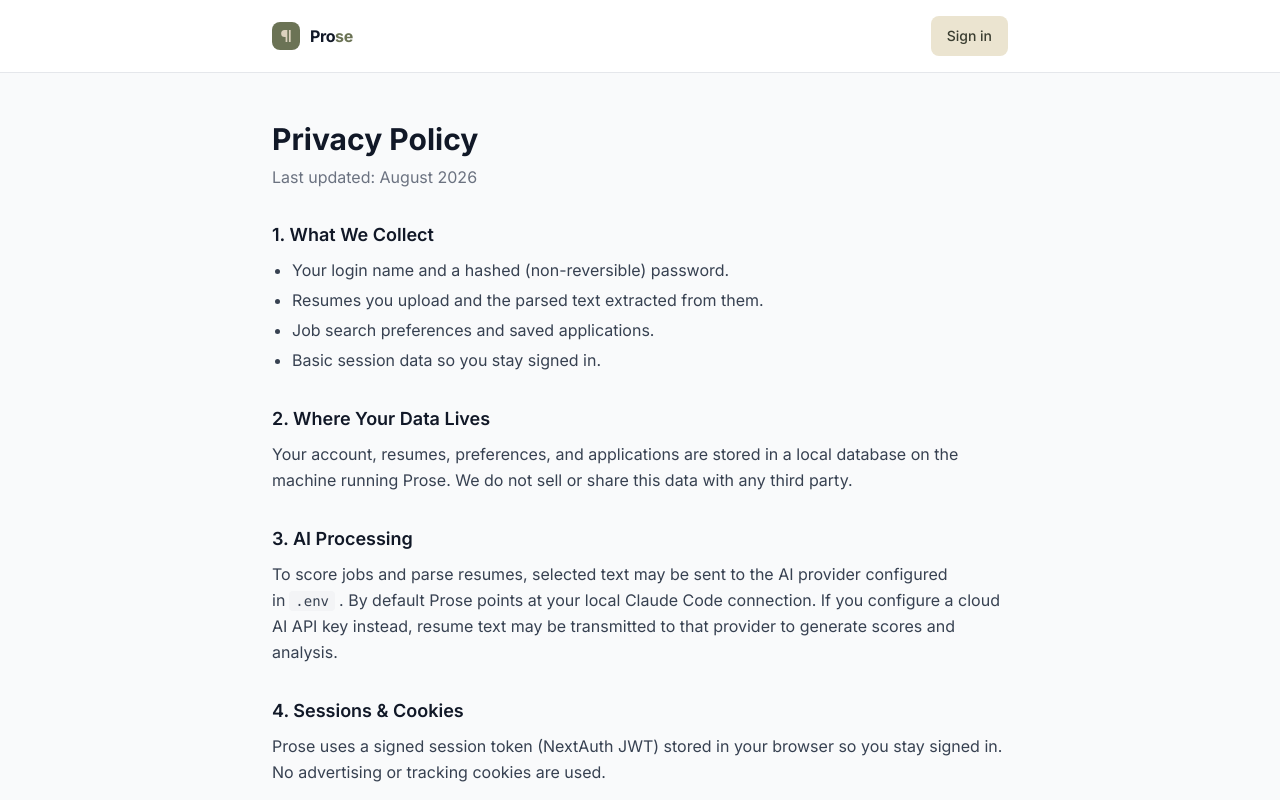
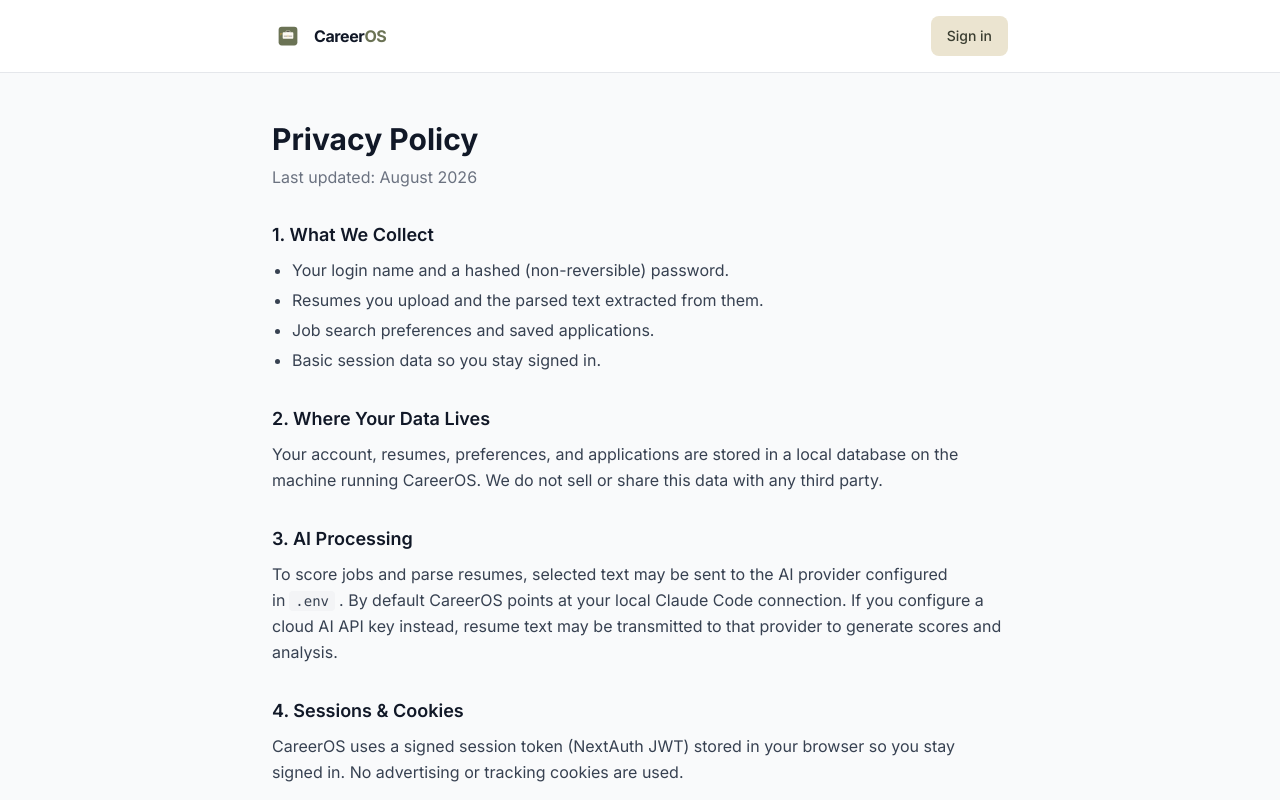
Before and after one commit to yaswanth67/CareerOS, a Next.js app: page /privacy in a window 1280 px wide. Shown: the top 800 px of the page. Built offline with nearby package versions, Linux system fonts and the light colour scheme.

Commit message:
Name and logo update

```diff
--- a/package.json
+++ b/package.json
@@ -1,5 +1,5 @@
 {
-  "name": "prose",
+  "name": "careeros",
   "version": "0.1.0",
   "private": true,
   "scripts": {
--- a/scripts/setup.mjs
+++ b/scripts/setup.mjs
@@ -1,6 +1,6 @@
 #!/usr/bin/env node
 /**
- * One-command first-run setup for Prose.
+ * One-command first-run setup for CareerOS.
  *
  * Installs everything — app dependencies, the SQLite database, and the
  * career-ops workspace — from a single command. Safe to re-run (idempotent):
--- a/src/app/globals.css
+++ b/src/app/globals.css
@@ -39,7 +39,20 @@
     --ring: 107 115 85;
 
     --radius: 0.75rem;
+    /* Mark-specific color vars: used by inline SVG mark to adapt to theme */
+    --mark-bg: 107 115 85; /* default: primary */
+    --mark-foreground: 252 249 242; /* default: primary-foreground */
+    --mark-accent: 212 168 67; /* accent/gold */
+    --mark-stroke: 45 40 35; /* dark stroke */
   }
+
+/* Dark mode overrides for the mark: invert tile so it stands out on dark pages */
+.dark {
+  --mark-bg: 252 249 242; /* cream tile on dark backgrounds */
+  --mark-foreground: 45 40 35; /* dark briefcase on cream tile */
+  --mark-accent: 212 168 67;
+  --mark-stroke: 252 249 242;
+}
 }
 
 * {
@@ -288,6 +301,19 @@
 
   .slide-down {
     animation: slideDown 0.4s cubic-bezier(0.16, 1, 0.3, 1) forwards;
+  }
+
+  /* Prevent invisible white text on light backgrounds
+     When an element uses `text-white` but sits on a light background
+     (card / bg-white / belgium off-white), force it to the khaki-700
+     brand color so text remains legible. This targets only white text
+     that would otherwise disappear on light surfaces. */
+  .bg-white .text-white,
+  .card .text-white,
+  .bg-belgium-50 .text-white,
+  .bg-belgium-100 .text-white,
+  .bg-belgium-200 .text-white {
+    color: rgb(85 91 67) !important; /* text-khaki-700 */
   }
 
   @keyframes slideDown {
--- a/src/app/layout.tsx
+++ b/src/app/layout.tsx
@@ -6,7 +6,7 @@
 const inter = Inter({ subsets: ['latin'], variable: '--font-inter' })
 
 export const metadata: Metadata = {
-  title: 'Prose - Find Your Perfect Role',
+  title: 'CareerOS - Find Your Perfect Role',
   description: 'AI-powered job matching. Upload resumes, set preferences, and get scored against live job openings.',
 }
 
--- a/src/app/privacy/page.tsx
+++ b/src/app/privacy/page.tsx
@@ -34,7 +34,7 @@
             <h2 className="text-lg font-semibold text-gray-900 dark:text-white mb-2">2. Where Your Data Lives</h2>
             <p>
               Your account, resumes, preferences, and applications are stored in a local database on the machine
-              running Prose. We do not sell or share this data with any third party.
+              running CareerOS. We do not sell or share this data with any third party.
             </p>
           </section>
 
@@ -43,7 +43,7 @@
             <p>
               To score jobs and parse resumes, selected text may be sent to the AI provider configured in
               <code className="mx-1 px-1.5 py-0.5 bg-gray-100 dark:bg-gray-700 rounded text-sm">.env</code>.
-              By default Prose points at your local Claude Code connection. If you configure a cloud AI API
+              By default CareerOS points at your local Claude Code connection. If you configure a cloud AI API
               key instead, resume text may be transmitted to that provider to generate scores and analysis.
             </p>
           </section>
@@ -51,7 +51,7 @@
           <section>
             <h2 className="text-lg font-semibold text-gray-900 dark:text-white mb-2">4. Sessions &amp; Cookies</h2>
             <p>
-              Prose uses a signed session token (NextAuth JWT) stored in your browser so you stay signed in.
+              CareerOS uses a signed session token (NextAuth JWT) stored in your browser so you stay signed in.
               No advertising or tracking cookies are used.
             </p>
           </section>
--- a/src/app/terms/page.tsx
+++ b/src/app/terms/page.tsx
@@ -23,7 +23,7 @@
           <section>
             <h2 className="text-lg font-semibold text-gray-900 dark:text-white mb-2">1. Acceptance of Terms</h2>
             <p>
-              By creating an account or using Prose, you agree to these Terms of Service. If you do not
+              By creating an account or using CareerOS, you agree to these Terms of Service. If you do not
               agree, please do not use the service.
             </p>
           </section>
@@ -31,7 +31,7 @@
           <section>
             <h2 className="text-lg font-semibold text-gray-900 dark:text-white mb-2">2. The Service</h2>
             <p>
-              Prose helps you find and compare job openings. It fetches public job listings from third-party
+              CareerOS helps you find and compare job openings. It fetches public job listings from third-party
               boards, parses resumes you upload, and uses AI to estimate how well each job matches your profile.
               The service is provided &ldquo;as is&rdquo; and may be used for personal, non-commercial purposes.
             </p>
@@ -49,7 +49,7 @@
           <section>
             <h2 className="text-lg font-semibold text-gray-900 dark:text-white mb-2">4. Your Content</h2>
             <p>
-              Resumes, preferences, and saved applications you upload or create remain yours. Prose stores
+              Resumes, preferences, and saved applications you upload or create remain yours. CareerOS stores
               them locally and does not share them with other users. You are responsible for the accuracy of
               any personal information you provide.
             </p>
@@ -58,7 +58,7 @@
           <section>
             <h2 className="text-lg font-semibold text-gray-900 dark:text-white mb-2">5. Third-Party Data</h2>
             <p>
-              Job listings come from public APIs and career pages owned by their respective companies. Prose
+              Job listings come from public APIs and career pages owned by their respective companies. CareerOS
               does not control, endorse, or guarantee the accuracy of those listings. Always verify application
               details on the employer&apos;s own site before applying.
             </p>
@@ -75,7 +75,7 @@
           <section>
             <h2 className="text-lg font-semibold text-gray-900 dark:text-white mb-2">7. Limitation of Liability</h2>
             <p>
-              To the fullest extent permitted by law, Prose and its developers are not liable for any direct,
+              To the fullest extent permitted by law, CareerOS and its developers are not liable for any direct,
               indirect, incidental, or consequential damages arising from your use of the service.
             </p>
           </section>
--- a/src/components/dashboard/CountryDropdown.tsx
+++ b/src/components/dashboard/CountryDropdown.tsx
@@ -90,17 +90,19 @@
               'text-sm font-medium transition-colors',
               'border-gray-300 dark:border-gray-600',
               'hover:border-primary-500 dark:hover:border-primary-500',
-              'focus:outline-none focus:ring-2 focus:ring-primary-500/20'
+              'focus:outline-none focus:ring-2 focus:ring-primary-500/20',
+              'text-khaki-700 dark:text-gray-200'
             )}
             aria-haspopup="listbox"
             aria-expanded={isOpen}
           >
-            <span className="truncate block">
+            <span className="truncate block text-khaki-700 dark:text-gray-200">
               {selectedCountry || 'All Countries'}
             </span>
             <ChevronDown className={cn(
-              'absolute right-3 top-1/2 -translate-y-1/2 w-4 h-4 text-gray-400 transition-transform',
-              isOpen && 'rotate-180'
+              'absolute right-3 top-1/2 -translate-y-1/2 w-4 h-4 transition-transform',
+              isOpen && 'rotate-180',
+              'text-khaki-700 dark:text-gray-300'
             )} />
           </button>
 
--- a/src/components/ui/Logo.tsx
+++ b/src/components/ui/Logo.tsx
@@ -9,16 +9,15 @@
 }
 
 const sizeMap: Record<LogoSize, { box: string; glyph: string; wordmark: string }> = {
-  sm: { box: 'w-7 h-7 rounded-lg', glyph: 'w-4 h-4', wordmark: 'text-base' },
-  md: { box: 'w-9 h-9 rounded-xl', glyph: 'w-5 h-5', wordmark: 'text-lg' },
-  lg: { box: 'w-12 h-12 rounded-2xl', glyph: 'w-7 h-7', wordmark: 'text-2xl' },
+  sm: { box: 'w-8 h-8 rounded-lg', glyph: 'w-5 h-5', wordmark: 'text-base' },
+  md: { box: 'w-11 h-11 rounded-xl', glyph: 'w-7 h-7', wordmark: 'text-lg' },
+  lg: { box: 'w-14 h-14 rounded-2xl', glyph: 'w-9 h-9', wordmark: 'text-2xl' },
 }
 
 /**
- * Prose brand mark: a pilcrow — the typographer's paragraph symbol — in a flat
- * brand tile, with the wordmark. The pilcrow reads as "prose" at any size and
- * stays legible down to a 16px favicon, where the old lightning bolt turned to
- * mush.
+ * CareerOS brand mark: a pilcrow — the typographer's paragraph symbol — in a flat
+ * brand tile, with the wordmark. The pilcrow reads as the mark at any size and
+ * stays legible down to a 16px favicon.
  *
  * Colours come from the `primary` scale rather than literal hex, so the mark
  * follows the theme (burgundy tile, blush glyph) without a second edit here.
@@ -30,23 +29,41 @@
 
   return (
     <span className={cn('inline-flex items-center gap-2.5', className)}>
-      <span
-        className={cn(
-          'inline-flex shrink-0 items-center justify-center bg-primary-600 text-primary-100',
-          s.box
-        )}
-      >
-        {/* Pilcrow, drawn to fill the 24-unit box: bowl spans x 4.7–14, stems
-            are equal weight. A tighter path left the glyph small and sitting
-            right of centre inside the tile. */}
-        <svg className={s.glyph} viewBox="0 0 24 24" fill="currentColor" aria-hidden="true">
-          <path d="M19 3v18h-2.6V3H14v18h-2.6v-7.4H10a5.3 5.3 0 0 1 0-10.6H19z" />
+      <span className={cn('inline-flex shrink-0 items-center justify-center', s.box)}>
+        {/* Inline SVG mark — colors use CSS variables so the mark adapts to
+            light/dark mode. */}
+        <svg
+          className={s.glyph}
+          viewBox="0 0 1024 1024"
+          xmlns="http://www.w3.org/2000/svg"
+          role="img"
+          aria-hidden="true"
+        >
+          <rect x="32" y="32" width="960" height="960" rx="160" ry="160" fill="rgb(var(--mark-bg))" />
+
+          <g fill="rgb(var(--mark-accent))">
+            <rect x="160" y="380" width="120" height="24" rx="12" transform="skewX(-8)" opacity="0.95" />
+            <rect x="160" y="426" width="88" height="18" rx="9" transform="skewX(-8)" opacity="0.95" />
+            <rect x="160" y="470" width="56" height="14" rx="7" transform="skewX(-8)" opacity="0.95" />
+          </g>
+
+          <g fill="rgb(var(--mark-foreground))">
+            <rect x="240" y="320" width="544" height="336" rx="40" />
+            <path d="M240 416 L784 416 L704 560 L320 560 Z" opacity="0.95" />
+            <rect x="396" y="248" width="232" height="80" rx="20" fill="rgb(var(--mark-foreground))" />
+          </g>
+
+          <g>
+            <path d="M320 520 L704 520" stroke="rgb(var(--mark-stroke))" strokeWidth="20" strokeLinecap="round" fill="none" />
+            <rect x="476" y="472" width="72" height="72" rx="12" fill="rgb(var(--mark-foreground))" stroke="rgb(var(--mark-accent))" strokeWidth="12" />
+            <rect x="420" y="264" width="184" height="48" rx="12" fill="rgb(var(--mark-stroke))" />
+          </g>
         </svg>
       </span>
       {showWordmark && (
         <span className={cn('font-bold tracking-tight text-gray-900 dark:text-white leading-none', s.wordmark)}>
-          Pro
-          <span className="text-primary-600 dark:text-primary-300">se</span>
+          Career
+          <span className="text-primary-600 dark:text-primary-300">OS</span>
         </span>
       )}
     </span>
```
Also changed, not shown: public/careeros-mark.svg (added), 1 other file (tests, documents, lock files or other folders).
